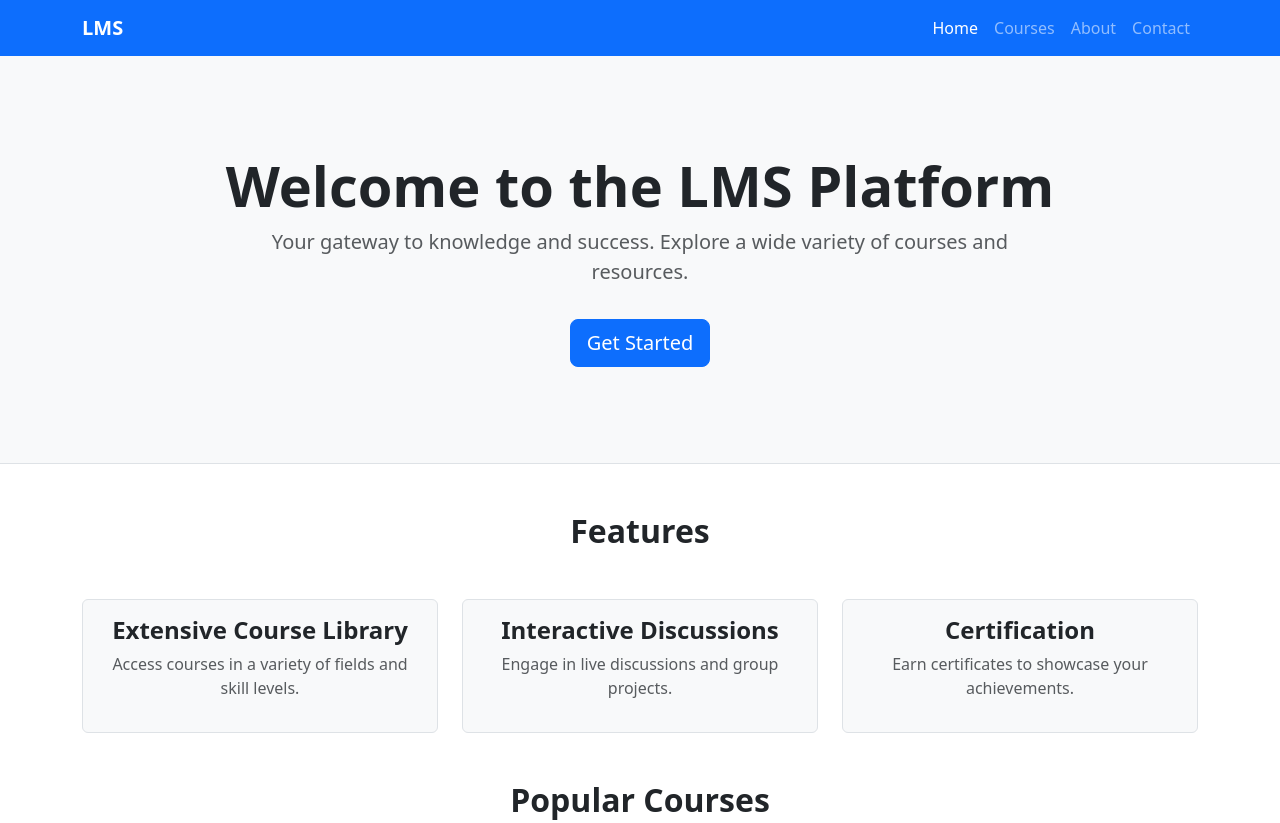
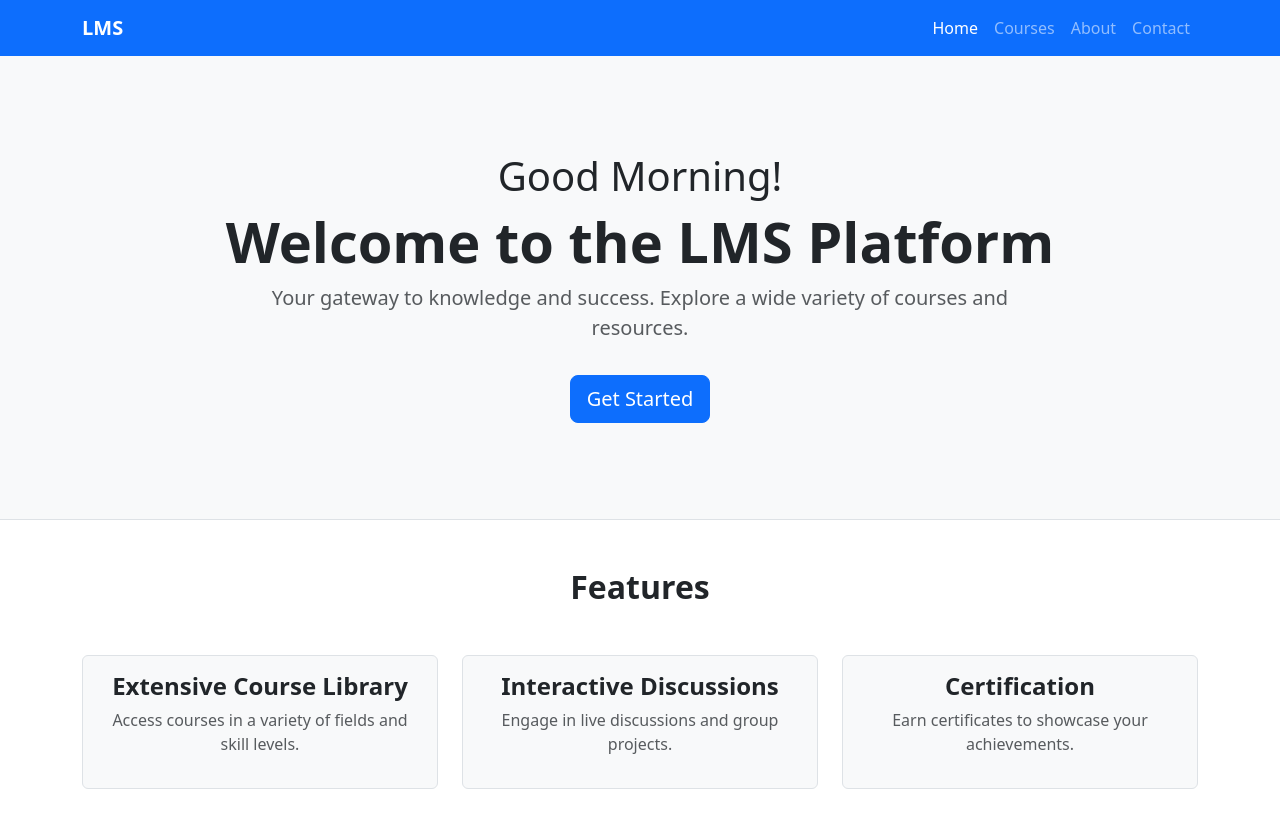
Before and after one commit to sasithsumihiru-beep/lab-practical, a website: page labwork-2/index.html in a window 1280 px wide. Shown: the top 823 px of the page. Drawn offline with nearby package versions, Linux system fonts and the light colour scheme.

Commit message:
update lab work html

```diff
--- a/labwork-2/index.html
+++ b/labwork-2/index.html
@@ -32,6 +32,26 @@
     <!-- 2. Hero Section -->
     <header class="p-5 text-center bg-light border-bottom">
         <div class="container py-5">
+            <h1>
+                <span id="greeting-msg"></span>
+            </h1>
+
+            <script>
+                // JavaScript to display a greeting message based on the time of day
+                const greetingMsg = document.getElementById('greeting-msg');
+                const currentHour = new Date().getHours();
+                let greeting;
+
+                if (currentHour < 12) {
+                    greeting = "Good Morning!";
+                } else if (currentHour < 18) {
+                    greeting = "Good Afternoon!";
+                } else {
+                    greeting = "Good Evening!";
+                }
+
+                greetingMsg.textContent = greeting;
+            </script>
             <h1 class="display-4 fw-bold text-dark">Welcome to the LMS Platform</h1>
             <p class="col-lg-8 mx-auto lead text-muted">
                 Your gateway to knowledge and success. Explore a wide variety of courses and resources.
```
